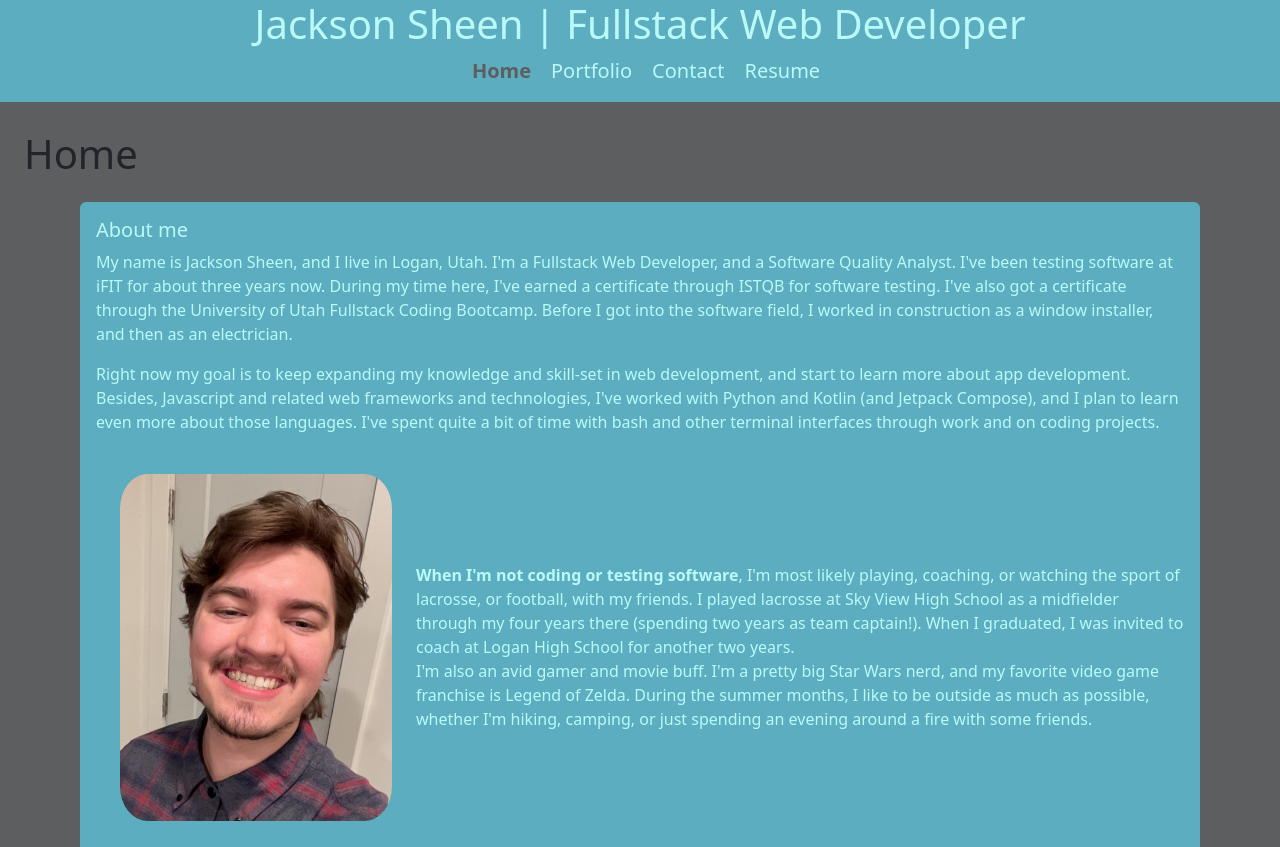
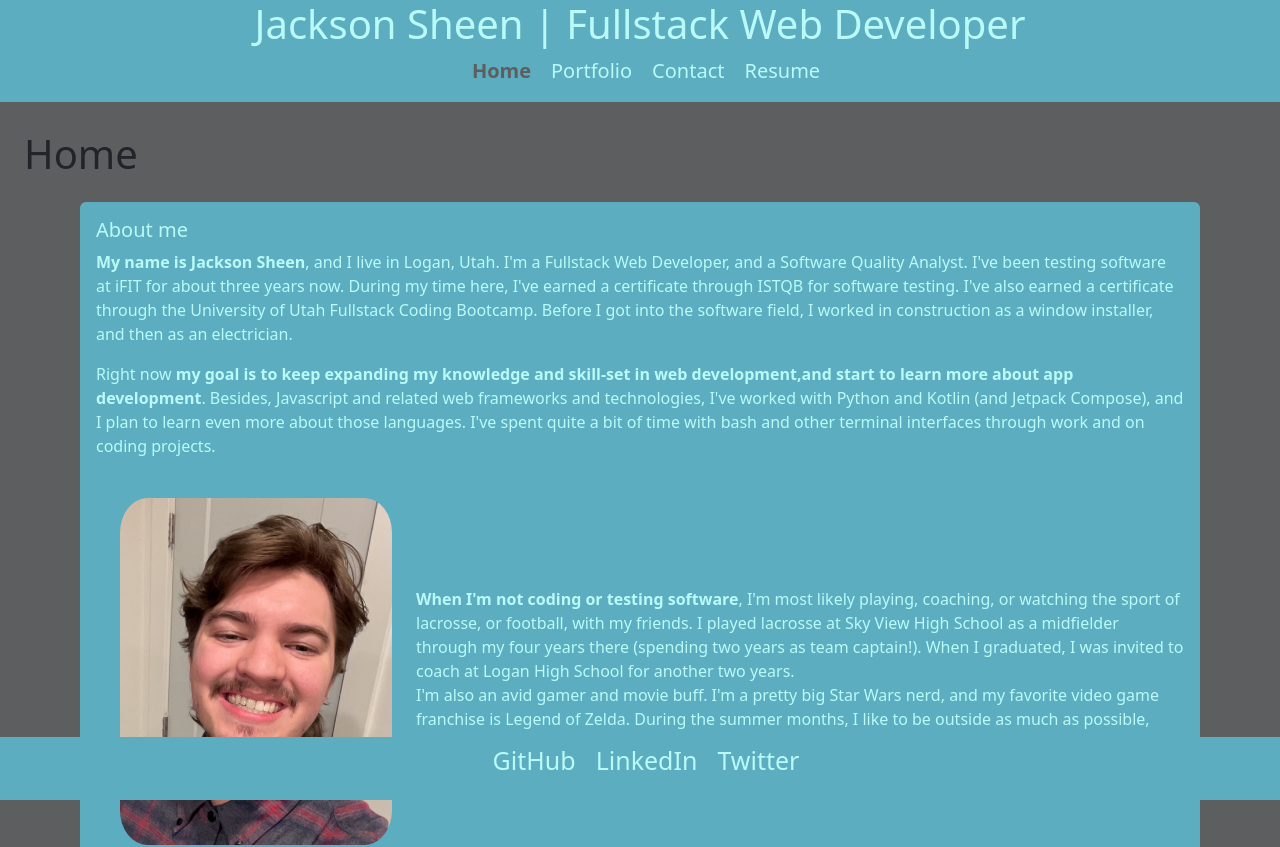
Before and after one commit to JSheen98/react-portfolio, a React (Create React App) app: page / in a window 1280 px wide. Shown: the top 847 px of the page. Built offline with nearby package versions, Linux system fonts and the light colour scheme.

Commit message:
Fixed the footer

```diff
--- a/src/components/Footer.js
+++ b/src/components/Footer.js
@@ -3,15 +3,6 @@ import './styles/Navbar.css'
 
 // Styling
 const styles = {
-  footer: {
-    left: '0',
-    bottom: '0',
-    width: '100%',
-    background: '#5BADBF',
-    textAlign: 'center',
-    flexDirection: 'row',
-    justifyContent: 'space-between'
-  },
   style: {
     clear: 'both'
   }
@@ -20,7 +11,7 @@ const styles = {
 // Footer component
 export default function Footer() {
   return (
-    <div style={styles.style}>
+    <div className="footer">
       <section className="justify-content-center d-flex" style={styles.footer}>
         <ul className="list">
           <li className="items">
--- a/src/components/styles/Navbar.css
+++ b/src/components/styles/Navbar.css
@@ -1,5 +1,3 @@
-
-
 /* Colors to use throughout */
 :root {
     --moonstone: #5BADBF;
@@ -64,6 +62,19 @@ nav {
     color: var(--davysgray);
 }
 
+.footer {
+    position: fixed;
+    background-size: cover;
+    padding: 5px 0;
+    left: 0;
+    bottom: 0;
+    width: 100%;
+    background: #5BADBF;
+    text-align: center;
+    flex-direction: row;
+    justify-content: space-between;
+}
+
 /* Footer anchor tags */
 .footer-a {
     color: #B9FAF8;
@@ -98,15 +109,18 @@ nav {
         height: auto;
         text-align: center;
     }
-    .items:nth-child(1){
+
+    .items:nth-child(1) {
         border-top: 1px solid var(--celeste);
         margin-top: 50px;
     }
+
     .items {
         width: 100%;
         border-top: 1px solid var(--celeste);
         padding: 20px 0;
     }
+
     .side-menu {
         display: block;
     }
--- a/src/components/styles/Portfolio.css
+++ b/src/components/styles/Portfolio.css
@@ -99,6 +99,12 @@
     width: 25%;
 }
 
+.content-container {
+    margin-top: 130px;
+    margin-bottom: 80px;
+    background: var(--davysgray);
+}
+
 /* Removes the overlay on smaller screen sizes */
 @media screen and (max-width: 1200px) {
     .title,
@@ -115,4 +121,8 @@
     .profile-photo {
         width: 50%;
     }
+
+    .content-container {
+        margin-bottom: 320px;
+    }
 }
--- a/src/components/tabs/Contact.js
+++ b/src/components/tabs/Contact.js
@@ -1,12 +1,10 @@
 import React, { useState } from "react"
 // Import email validation function
 import { emailValidation } from "../../utils/helpers"
+import '../styles/Portfolio.css'
 
 // Styling
 const styles = {
-    body: {
-        marginTop: '130px'
-    },
     btn: {
         background: '#B9FAF8',
         color: '#5D5E60'
@@ -80,7 +78,7 @@ export default function Contact() {
     }
 
     return (
-        <section style={styles.body}>
+        <section className="content-container">
         <h1 className="ms-4 mb-4">Contact</h1>
         {/* Call submit handler on form */}
         <form className="ms-4 me-4 mb-4" onSubmit={handleFormSubmit} >
--- a/src/components/tabs/Home.js
+++ b/src/components/tabs/Home.js
@@ -3,10 +3,6 @@ import profileImg from '../assets/images/profile-pic.JPG'
 import '../styles/Portfolio.css'
 // Create styling
 const styles = {
-    body: {
-        marginTop: '130px',
-        background: '#5D5E60'
-    },
     card: {
         width: '70rem',
         background: '#5BADBF',
@@ -22,7 +18,7 @@ const styles = {
 export default function Home() {
     return (
         // Use the body style created above
-        <section style={styles.body}>
+        <section className='content-container'>
             <h1 className="ms-4 mb-4">Home</h1>
             <div className="d-flex justify-content-center">
                 {/* Use the card style created above */}
@@ -30,19 +26,20 @@ export default function Home() {
                     <div className="card-body">
                         <h5 className="card-title">About me</h5>
                         <p className="card-text">
-                            My name is Jackson Sheen, and I live in Logan, Utah.
+                            <strong>My name is Jackson Sheen</strong>, and I live in Logan, Utah.
                             I'm a Fullstack Web Developer, and a Software Quality
                             Analyst. I've been testing software at iFIT for about
                             three years now. During my time here, I've earned a
                             certificate through ISTQB for software testing. I've
-                            also got a certificate through the University of Utah
+                            also earned a certificate through the University of Utah
                             Fullstack Coding Bootcamp. Before I got into the software field,
                             I worked in construction as a window installer, and then
                             as an electrician.
                         </p>
                         <p className="card-text">
-                            Right now my goal is to keep expanding my knowledge and skill-set in web development,
-                            and start to learn more about app development. Besides,
+                            Right now <strong> my goal is to keep expanding my
+                            knowledge and skill-set in web development,and start
+                            to learn more about app development</strong>. Besides,
                             Javascript and related web frameworks and technologies,
                             I've worked with Python and Kotlin (and Jetpack Compose),
                             and I plan to learn even more about those languages.
--- a/src/components/tabs/Portfolio.js
+++ b/src/components/tabs/Portfolio.js
@@ -9,10 +9,6 @@ import '../styles/Portfolio.css'
 
 // Styling
 const styles = {
-  body: {
-    marginTop: '130px',
-    background: '#5D5E60'
-  },
   card: {
     width: '35rem'
   },
@@ -105,7 +101,7 @@ const socialNetworkApi = {
 // For each project card, we're calling in a different set of properties from the objects above
 export default function Portfolio() {
   return (
-    <section style={styles.body} className="mb-4">
+    <section className='content-container'>
       <h1 className="ms-4 mb-4">Portfolio</h1>
       <div className="d-flex flex-wrap justify-content-around">
       <ProjectCard description={musinion.description} title={musinion.title} image={musinion.image} gitHub={musinion.gitHub} liveSite={musinion.liveSite} alt={musinion.alt} />
--- a/src/components/tabs/Resume.js
+++ b/src/components/tabs/Resume.js
@@ -4,9 +4,6 @@ import resume from '../assets/jackson-sheen-dev-resume.pdf'
 
 // Styling
 const styles = {
-    body: {
-        marginTop: '130px'
-    },
     card: {
         background: '#5BADBF',
         color: '#B9FAF8',
@@ -114,7 +111,7 @@ const fullStack = {
 // Resume page component
 export default function Resume() {
     return (
-        <section style={styles.body}>
+        <section className="content-container">
             <h1 className="ms-4 mb-4">Resume</h1>
             {/* Downloadable resume link */}
             <p className="ms-4 mb-4" style={styles.text}>Download my resume <a href={resume} style={styles.bold} download="Jackson-Sheen-Resume.pdf">here</a></p>
```
Also changed, not shown: src/components/styles/Home.css (deleted).
